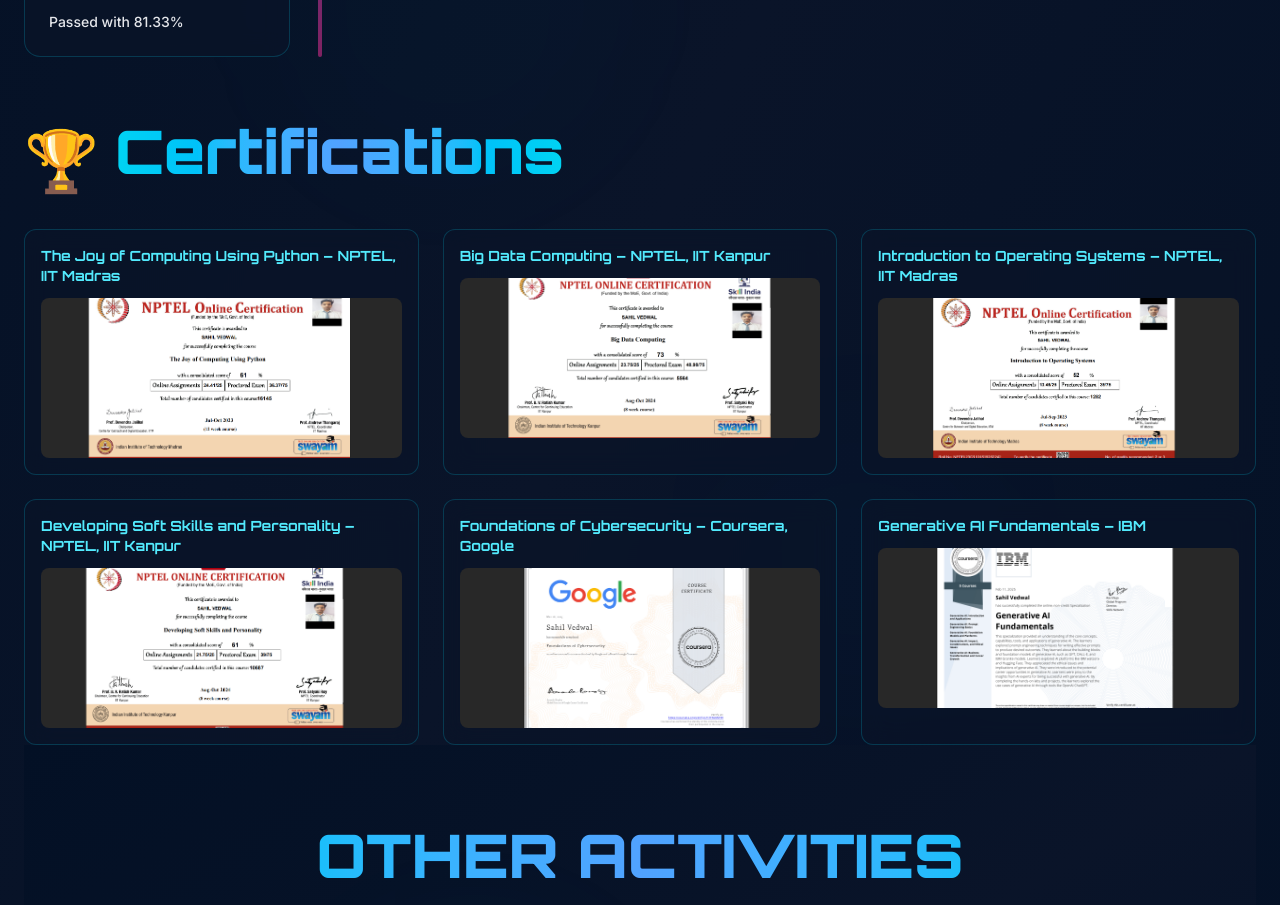
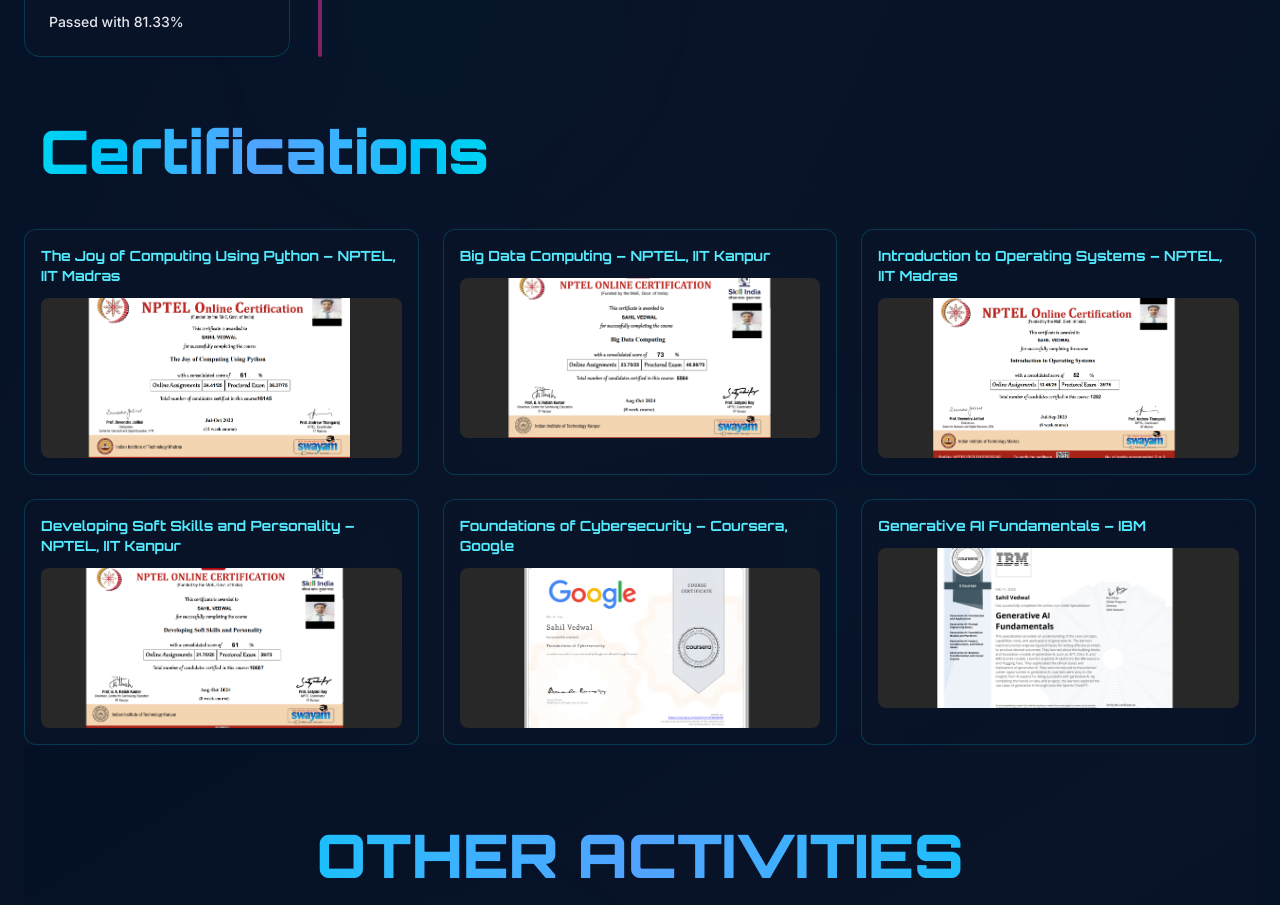
Before and after one commit to sahil-vedwal/portfolio-sahil, a React (Vite) app: page / in a window 1280 px wide. Shown: the part 6960-7865 px from the top of the page. Built offline with nearby package versions, Linux system fonts and the light colour scheme.

Commit message:
fix logo

```diff
--- a/src/components/EducationExperience.jsx
+++ b/src/components/EducationExperience.jsx
@@ -319,7 +319,7 @@
           style={{ transitionDelay: '1.0s' }}
         >
           <div className="flex items-center mb-8">
-            <div className="text-6xl mr-4">🏆</div>
+            <div className="text-6xl mr-4"></div>
             <h2
             className={`text-4xl sm:text-6xl font-black bg-gradient-to-r from-cyan-400 via-blue-400 to-cyan-400 bg-clip-text text-transparent mb-4 transition-all duration-1000 ease-out ${
               isVisible ? 'opacity-100 translate-y-0' : 'opacity-0 -translate-y-10'
--- a/vite.config.js
+++ b/vite.config.js
@@ -4,5 +4,5 @@
 // https://vite.dev/config/
 export default defineConfig({
   plugins: [react()],
-  base: '/portfolio-sahil/'
+  base: "/portfolio-sahil/",
 })
```
